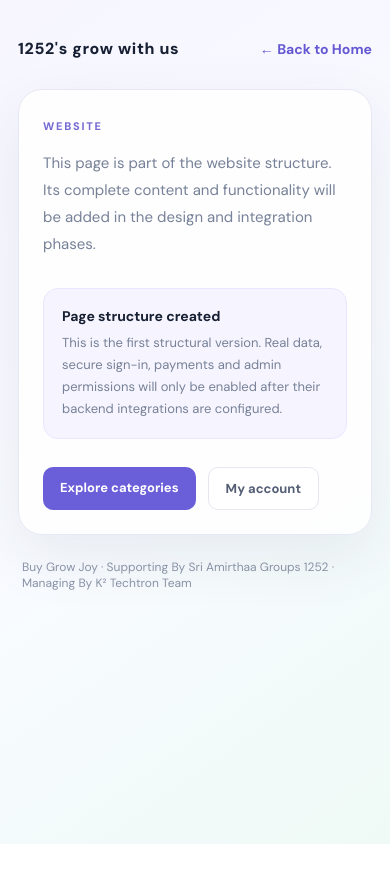
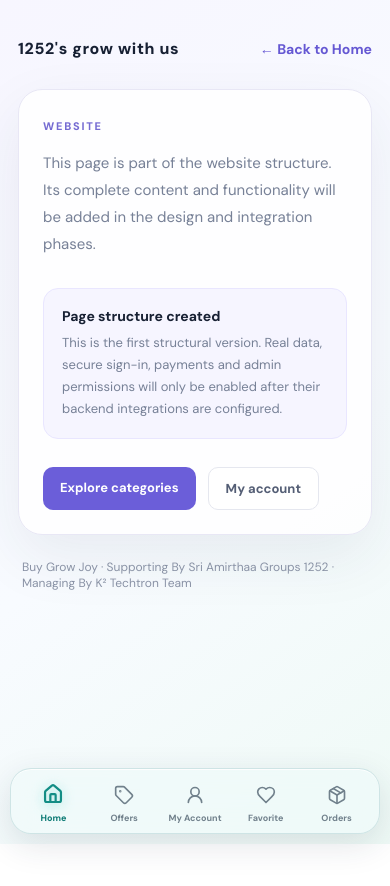
Before and after one commit to eprojects1252/1252-s-grow-with-us, a Next.js app: page / in a window 390 px wide. Shown: the top 886 px of the page. Built offline with nearby package versions, Linux system fonts and the light colour scheme.

Commit message:
Render global mobile navigation across all pages

```diff
--- a/app/layout.tsx
+++ b/app/layout.tsx
@@ -1,5 +1,6 @@
 import type { Metadata } from "next";
 import "./globals.css";
+import GlobalMobileNav from "@/components/global-mobile-nav";
 
 export const metadata: Metadata = {
   title: "Sri Amirthaa | Everyday Shopping, Made Better",
@@ -9,7 +10,7 @@ export const metadata: Metadata = {
 export default function RootLayout({ children }: Readonly<{ children: React.ReactNode }>) {
   return (
     <html lang="en">
-      <body>{children}</body>
+      <body>{children}<GlobalMobileNav /></body>
     </html>
   );
 }
```
